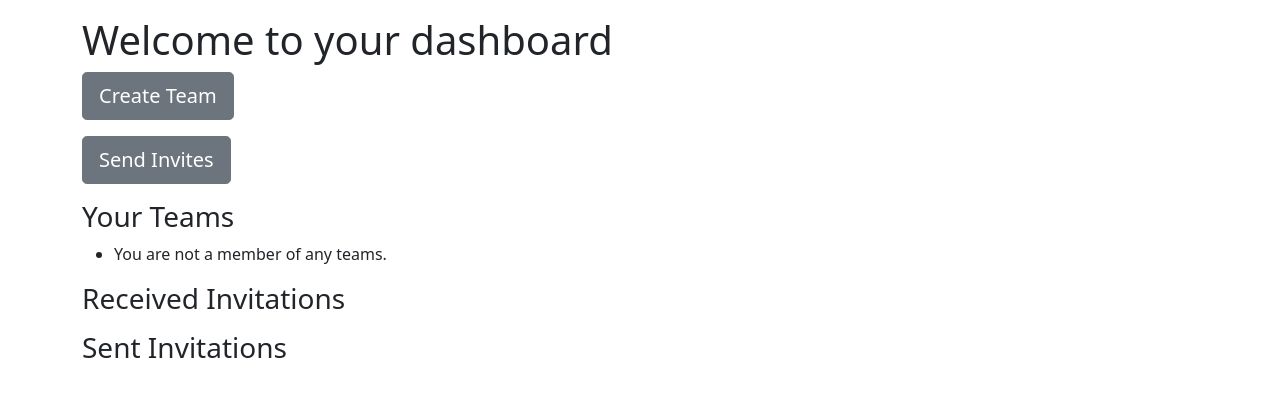
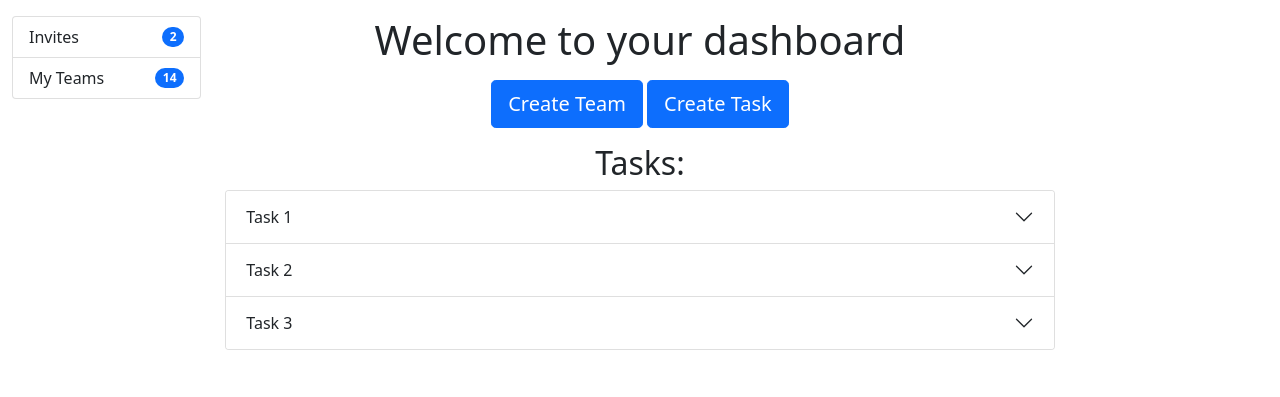
Before and after one commit to yohannpirbay/Magpie, a Django app: template tasks/templates/dashboard.html in a window 1280 px wide. Shown: the part 56-453 px from the top of the page. Run offline with Django 4.2, Linux system fonts and the light colour scheme; the template is opened without the code that fills it, so the values that code supplies are empty; some libraries are stand-ins or nearby versions.

Commit message:
design UI of dashboard

```diff
--- a/task_manager/urls.py
+++ b/task_manager/urls.py
@@ -32,5 +32,6 @@ urlpatterns = [
     path('decline_invite/<int:invite_id>/', views.decline_invite, name='decline_invite'),
     path('dashboard/send-invitation/<int:user_id>/',  views.send_invitation, name='send_invitation'),
     path('dashboard/create_team/', views.create_team_view, name='create_team'),
+    path('dashboard/invites/', views.invites_view, name='invites'),
     path('team/<int:team_id>/members/', views.team_members, name='team_members'),
 ]
--- a/tasks/templates/dashboard.html
+++ b/tasks/templates/dashboard.html
@@ -4,9 +4,7 @@
 <!DOCTYPE html>
 <html lang="en">
 <head>
-  <meta charset="UTF-8">
   <meta http-equiv="X-UA-Compatible" content="IE=edge">
-  <meta name="viewport" content="width=device-width, initial-scale=1.0">
   <title>Dashboard</title>
   <script src="https://code.jquery.com/jquery-3.6.0.min.js"></script>
   <script src="{% static 'dashboard.js' %}"></script>
@@ -17,66 +15,95 @@
 
 <body>
 
-  <div class="container">
+  <div class="container-fluid">
     <div class="row">
-      <div class="col-12">
-        <h1>Welcome to your dashboard {{ user.username }}</h1>
-          {% if messages %}
-              <div class="messages">
-                {% for message in messages %}
-                    <div{% if message.tags %} class="alert {{ message.tags }}"{% endif %}>{{ message }}</div>
-                {% endfor %}
-              </div>
-          {% endif %}
-      <p>
-            <a href='{% url 'create_team' %}' class="btn btn-lg btn-secondary">
-              Create Team
-            </a>
-        </p>
+      <!-- Smaller container -->
+      <div class="col-md-2">
+        <ul class="list-group">
+          <a href='{% url 'invites' %}' class="list-group-item list-group-item-action d-flex justify-content-between align-items-center">
+            Invites <span class="badge bg-primary rounded-pill">2</span>
+          </a>
+          <a href="#" class="list-group-item list-group-item-action d-flex justify-content-between align-items-center">
+            My Teams <span class="badge bg-primary rounded-pill">14</span>
+          </a>
+        </ul>
+      </div>
+      <!-- end smaller container -->
+
+      <!-- Wider container -->
+      <div class="col-md-8">
+        <div class="main-container text-center">
+          <h1>Welcome to your dashboard {{ user.username }}</h1>
+
         <p>
-          <a href="{% url 'send_invitation' user_id=user.id %}" class="btn btn-lg btn-secondary">
-            Send Invites
-          </a>
+          <div class="btn-group-lg">
+            <a href='{% url 'create_team' %}' class="btn btn-lg btn-primary">Create Team</a>
+            <a href='#' class="btn btn-lg btn-primary">Create Task</a>
+          </div>
         </p>
 
-          <!-- Teams Section -->
-        <h3>Your Teams</h3>
-        <ul>
-          {% for team in user.teams.all %}
-            <li>
-              {{ team.name }} - <a href="{% url 'team_members' team.id %}" class="btn btn-sm btn-primary">View Team Members</a>
-            </li>
-          {% empty %}
-            <li>You are not a member of any teams.</li>
-          {% endfor %}
-        </ul>
+          <!-- idk who's code this is -->
+            {% if messages %}
+                <div class="messages">
+                  {% for message in messages %}
+                      <div{% if message.tags %} class="alert {{ message.tags }}"{% endif %}>{{ message }}</div>
+                  {% endfor %}
+                </div>
+            {% endif %}
+      <!-- end wider container -->
 
-        <h3>Received Invitations</h3>
-        <ul>
-          {% for invite in received_invitations %}
-          <li id="invite-{{ invite.id }}">
-            You {{ user.username }} have been invited to join {{ invite.team.name }} by {{ invite.sender.username }}.
-            <a href="javascript:void(0);" onclick="acceptInvitation({{ invite.id }})">Accept</a> |
-            <a href="javascript:void(0);" onclick="declineInvitation({{ invite.id }})">Decline</a>
+      <!-- tasks section -->
+  <p>
+          <h2>Tasks:</h2>
 
-          </li>
-          {% endfor %}
-        </ul>
+      <div class="accordion" id="accordionOfTasks">
 
+        <div class="accordion-item">
+          <h2 class="accordion-header">
+            <button class="accordion-button collapsed" type="button" data-bs-toggle="collapse" data-bs-target="#collapseOne" aria-expanded="false" aria-controls="collapseOne">
+              Task 1
+            </button>
+          </h2>
+          <div id="collapseOne" class="accordion-collapse collapse" data-bs-parent="#accordionOfTasks">
+            <div class="accordion-body">
+              <strong>This is the first task's summary.</strong> Information about task can go here.
+            </div>
+          </div>
+        </div>
 
+        <div class="accordion-item">
+          <h2 class="accordion-header">
+            <button class="accordion-button collapsed" type="button" data-bs-toggle="collapse" data-bs-target="#collapseTwo" aria-expanded="false" aria-controls="collapseTwo">
+              Task 2
+            </button>
+          </h2>
+          <div id="collapseTwo" class="accordion-collapse collapse" data-bs-parent="#accordionOfTasks">
+            <div class="accordion-body">
+              <strong>This is the second task's summary..</strong> Information about task can go here.
+            </div>
+          </div>
+        </div>
 
-
-
-        <h3>Sent Invitations</h3>
-        <ul>
-          {% for invite in sent_invitations %}
-          <li>
-            You have sent an invitation to {{ invite.recipient.username }} to join {{ invite.team.name }}.
-          </li>
-          {% endfor %}
-        </ul>
+        <div class="accordion-item">
+          <h2 class="accordion-header">
+            <button class="accordion-button collapsed" type="button" data-bs-toggle="collapse" data-bs-target="#collapseThree" aria-expanded="false" aria-controls="collapseThree">
+              Task 3
+            </button>
+          </h2>
+          <div id="collapseThree" class="accordion-collapse collapse" data-bs-parent="#accordionOfTasks">
+            <div class="accordion-body">
+              <strong>This is the third task's summary.</strong> Information about task can go here.
+            </div>
+          </div>
+        </div>
+      </div>
 
       </div>
+    </div>
+
+  </p>
+      <!-- end tasks section -->
+
     </div>
   </div>
 
```
Also changed, not shown: tasks/templates/invites.html (added, +43 -0 lines), tasks/views.py (+24 -17 lines).
